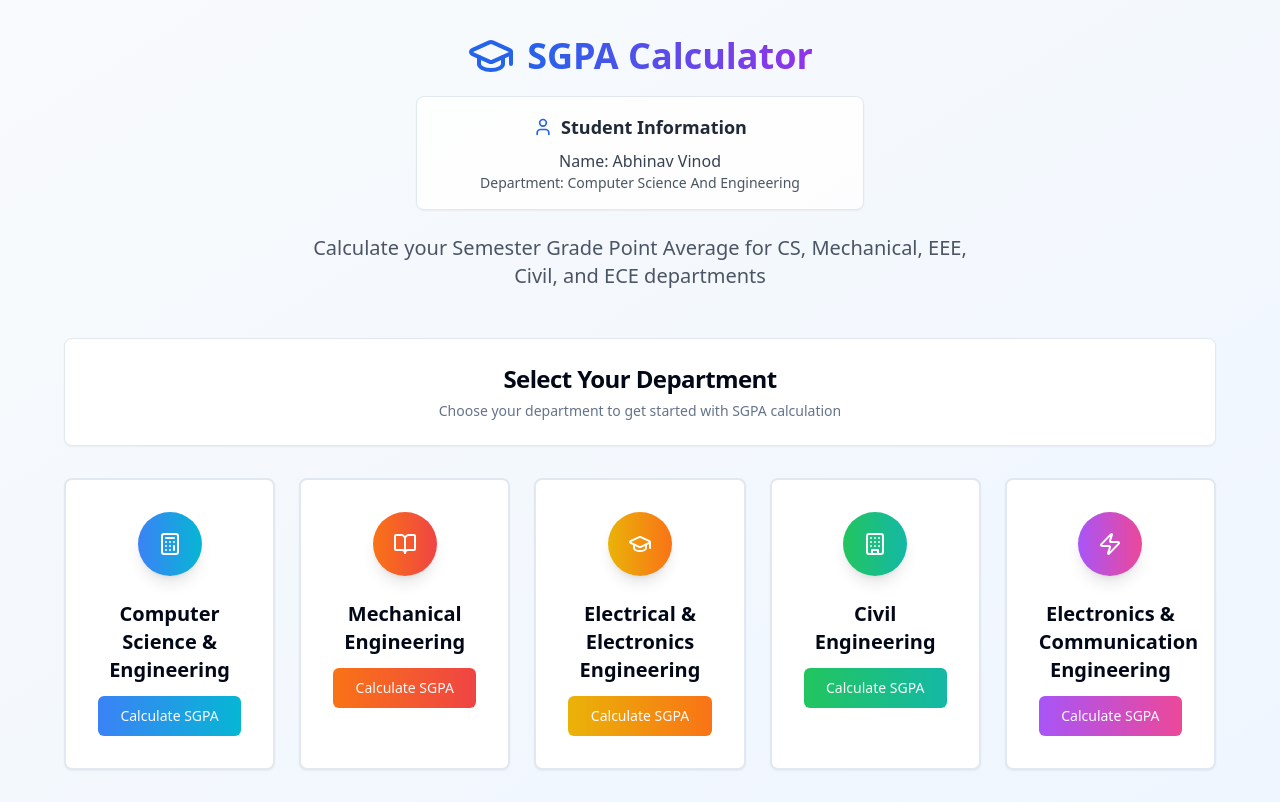
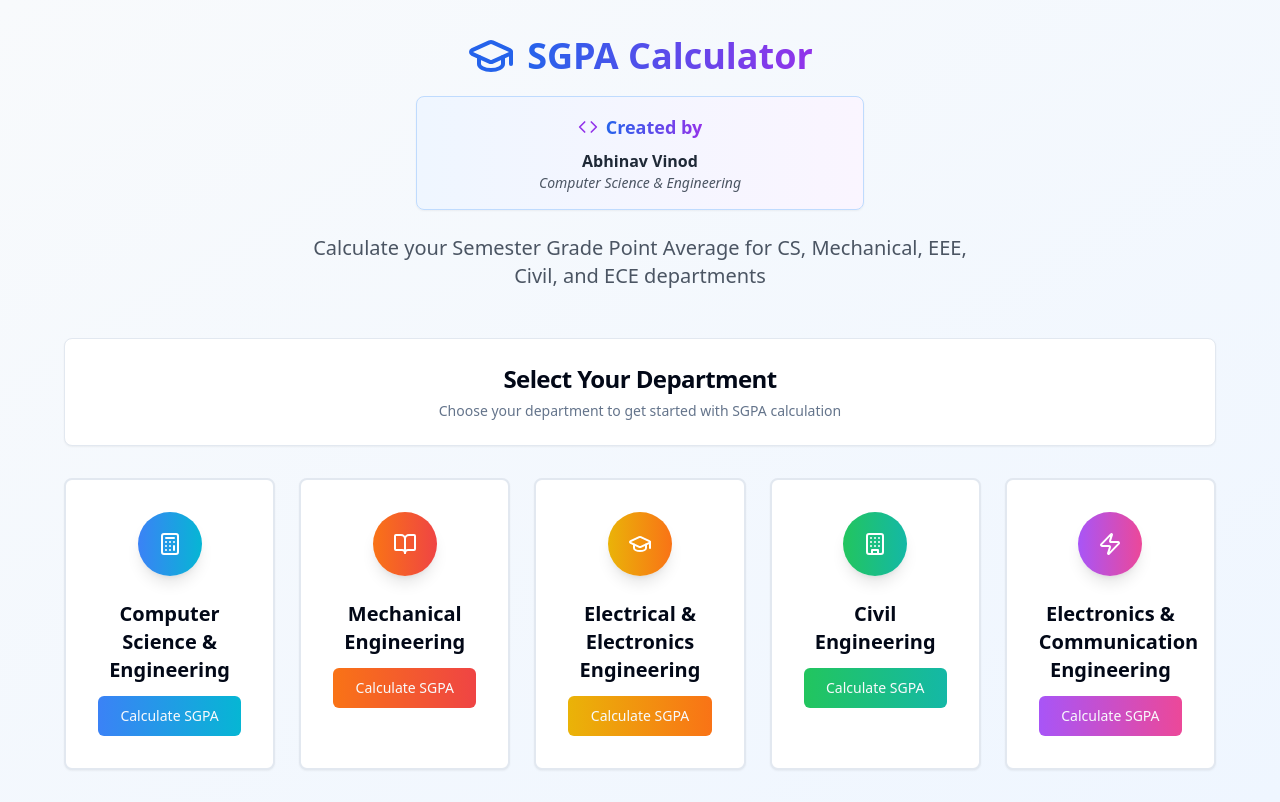
Before and after one commit to abhinav-vinod8001/MACE-SGPA-Calculator, a React (Vite) app: page / in a window 1280 px wide. Built offline with nearby package versions, Linux system fonts and the light colour scheme.

Commit message:
Refactor: Add author information
Add author information to the header, using a stylish representation.

```diff
--- a/src/pages/Index.tsx
+++ b/src/pages/Index.tsx
@@ -3,7 +3,7 @@ import { useState } from "react";
 import { Card, CardContent, CardDescription, CardHeader, CardTitle } from "@/components/ui/card";
 import { Button } from "@/components/ui/button";
 import { Select, SelectContent, SelectItem, SelectTrigger, SelectValue } from "@/components/ui/select";
-import { Calculator, GraduationCap, BookOpen, Zap, Building, User } from "lucide-react";
+import { Calculator, GraduationCap, BookOpen, Zap, Building, Code } from "lucide-react";
 import CGPACalculator from "@/components/CGPACalculator";
 
 const Index = () => {
@@ -54,14 +54,16 @@ const Index = () => {
             </h1>
           </div>
 
-          {/* Personal Information */}
-          <div className="mb-6 p-4 bg-white/80 rounded-lg shadow-sm border max-w-md mx-auto">
+          {/* Author Information */}
+          <div className="mb-6 p-4 bg-gradient-to-r from-blue-50 to-purple-50 rounded-lg shadow-sm border border-blue-200 max-w-md mx-auto">
             <div className="flex items-center justify-center gap-2 mb-2">
-              <User className="w-5 h-5 text-blue-600" />
-              <h2 className="text-lg font-semibold text-gray-800">Student Information</h2>
+              <Code className="w-5 h-5 text-purple-600" />
+              <h2 className="text-lg font-semibold bg-gradient-to-r from-blue-600 to-purple-600 bg-clip-text text-transparent">
+                Created by
+              </h2>
             </div>
-            <p className="text-md font-medium text-gray-700">Name: Abhinav Vinod</p>
-            <p className="text-sm text-gray-600">Department: Computer Science And Engineering</p>
+            <p className="text-md font-bold text-gray-800">Abhinav Vinod</p>
+            <p className="text-sm text-gray-600 italic">Computer Science & Engineering</p>
           </div>
 
           <p className="text-xl text-gray-600 max-w-2xl mx-auto">
```
